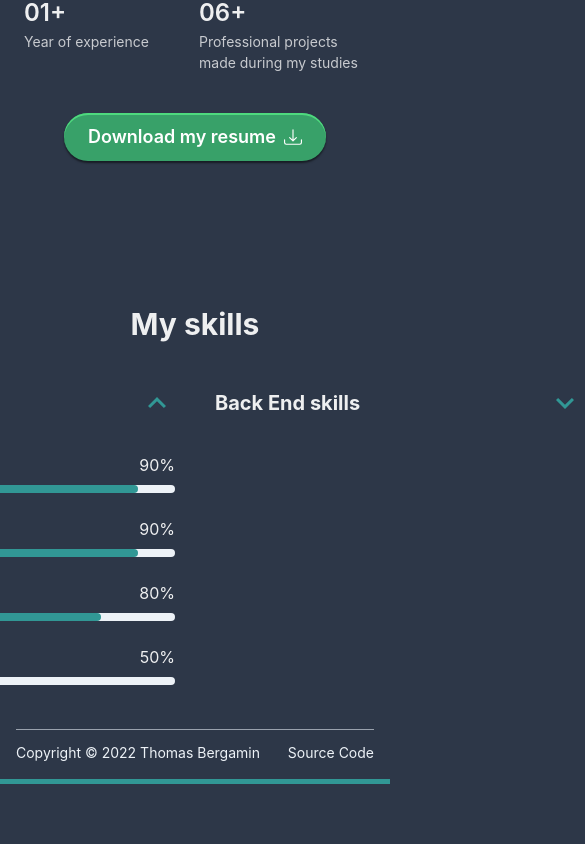
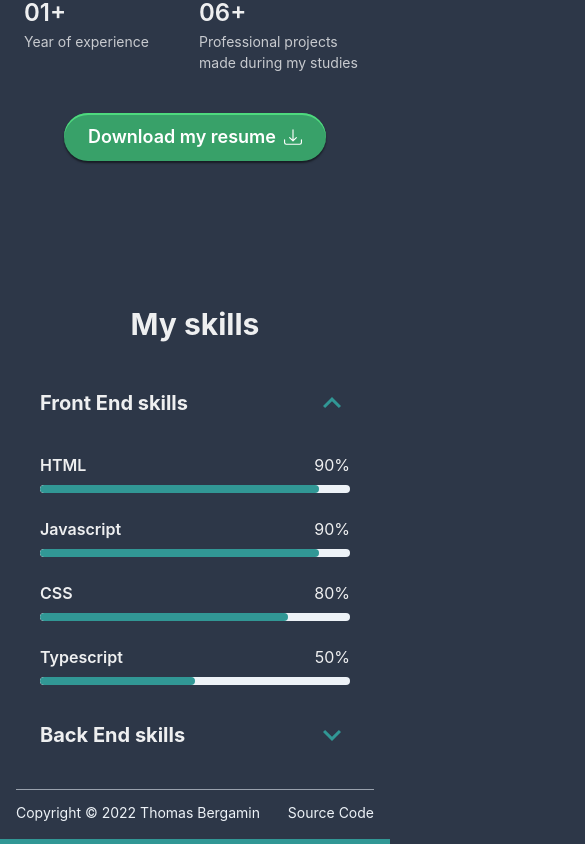
Before and after one commit to ThomasBergamin/portfolio, a React (Create React App) app: page / in a window 390 px wide. Shown: the part 1539-2383 px from the top of the page, 585 px wide, since content can reach past the window. Before the commit the page ends 2323 px from the top, so only its background shows below. Built offline with nearby package versions, Linux system fonts and the light colour scheme.

Commit message:
style: 💄 improve responsive of skills

```diff
--- a/src/pages/sections/Skills.tsx
+++ b/src/pages/sections/Skills.tsx
@@ -21,14 +21,16 @@ const Skills = () => {
     <Container as="section" id="about" maxW="70ch" mt={36} px="6">
       <VStack mb={4} gap={{ base: '6', sm: '8' }}>
         <Heading color="whiteAlpha.900">My skills</Heading>
-        <Accordion
-          width="100%"
-          color="whiteAlpha.900"
-          defaultIndex={[0]}
-          allowToggle
-        >
-          <HStack alignItems="baseline" justifyContent="center">
-            <AccordionItem borderWidth="0px" minWidth="400px">
+        <Accordion width="100%" color="whiteAlpha.900" defaultIndex={[0]}>
+          <Stack
+            direction={{ base: 'column', md: 'row' }}
+            alignItems={{ md: 'baseline' }}
+            justifyContent="center"
+          >
+            <AccordionItem
+              borderWidth="0px"
+              minWidth={{ md: '300px ', lg: '400px' }}
+            >
               <h2>
                 <AccordionButton>
                   <Box flex="1" textAlign="left">
@@ -49,7 +51,7 @@ const Skills = () => {
               </AccordionPanel>
             </AccordionItem>
             <AccordionItem
-              minWidth="400px"
+              minWidth={{ md: '300px ', lg: '400px' }}
               borderWidth="0px"
               borderBottomWidth="0px !important"
             >
@@ -74,7 +76,7 @@ const Skills = () => {
                 </Stack>
               </AccordionPanel>
             </AccordionItem>
-          </HStack>
+          </Stack>
         </Accordion>
       </VStack>
     </Container>
```
